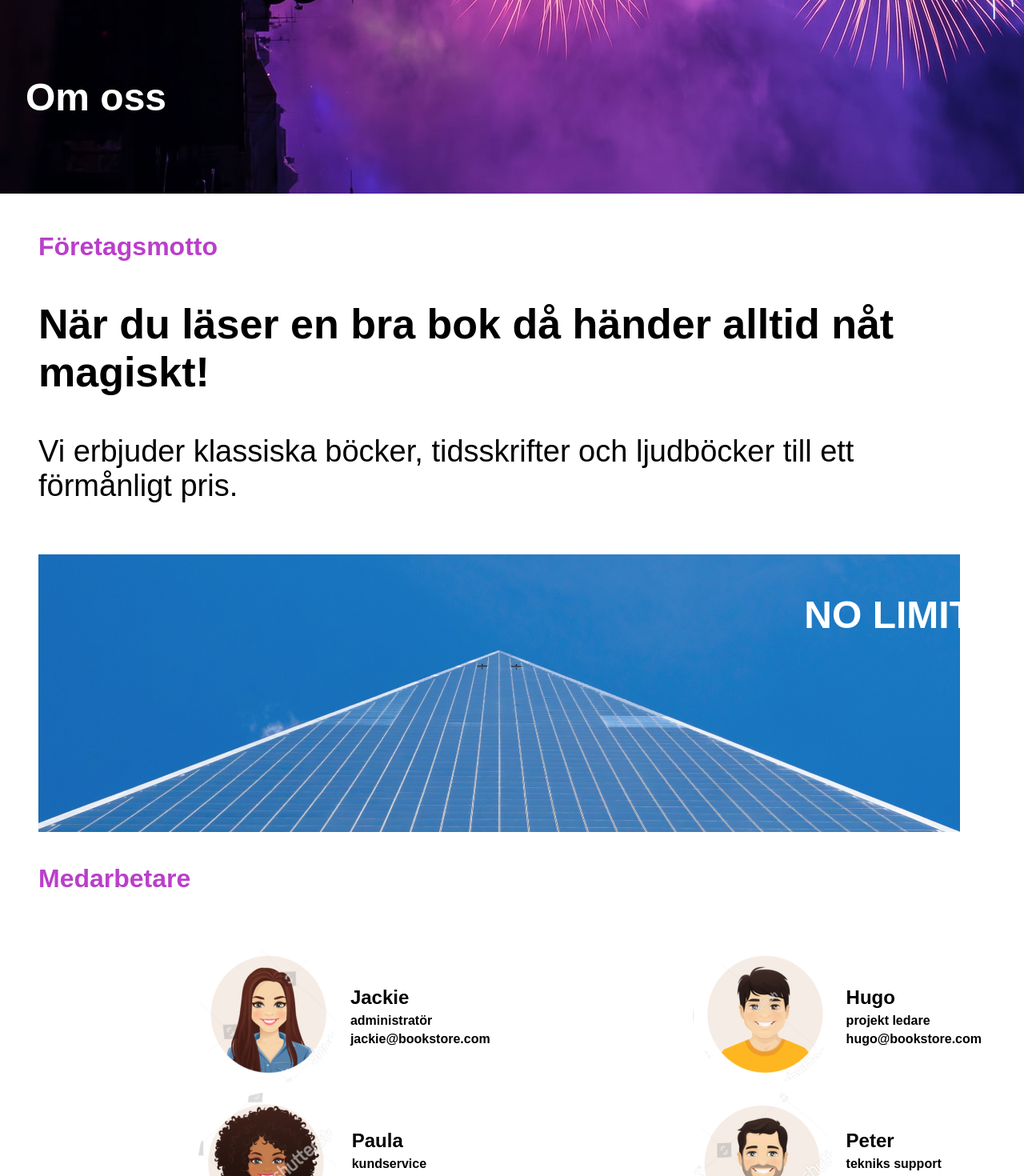
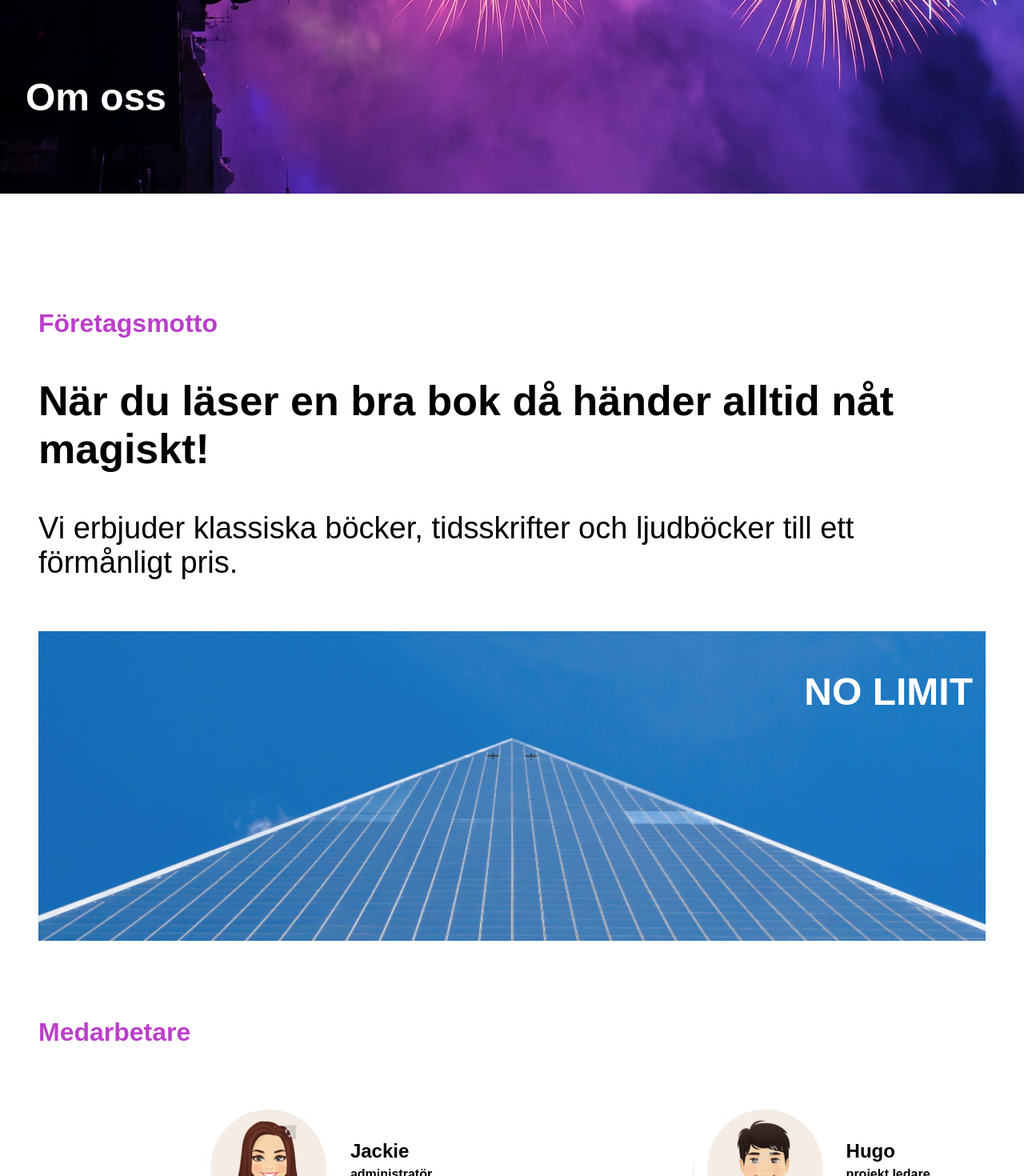
Before and after one commit to JonathanFrontend/Projekt-foretagssida, a React (Create React App) app in the folder foretagssida-webshop/: page /about in a window 1280 px wide. Shown: the top 1470 px of the page at 80% size. Built offline with nearby package versions, Linux system fonts and the light colour scheme.

Commit message:
Update App.css

```diff
--- a/foretagssida-webshop/src/App.css
+++ b/foretagssida-webshop/src/App.css
@@ -28,6 +28,7 @@
   color: #000000;
 }
 .about-h3{
+  padding-top: 6rem;
   font-size: 2rem;
   color: #BA3FCA;
 }
@@ -49,7 +50,10 @@
   display: flex;
   align-items: center;
   padding-left: 2rem;
-  background: url("./images/header.png") no-repeat;
+  background: url("./images/header.png");
+  background-position: center;
+  background-repeat: no-repeat;
+  background-size: cover;
   height: 242px;
   width: 100%;
 
@@ -66,10 +70,13 @@
   display: flex;
   justify-content: flex-end;
   padding-right: 1rem;
-  background: url("./images/MicrosoftTeams-image\ \(3\).png") no-repeat;
+  background: url("./images/MicrosoftTeams-image\ \(3\).png");
+  background-position: center;
+  background-repeat: no-repeat;
+  background-size: cover;
   height: 387px;
   width: 100%;
-  left: 84px;
+
 }
 .about-img-text{
   font-size: 3rem;
```
